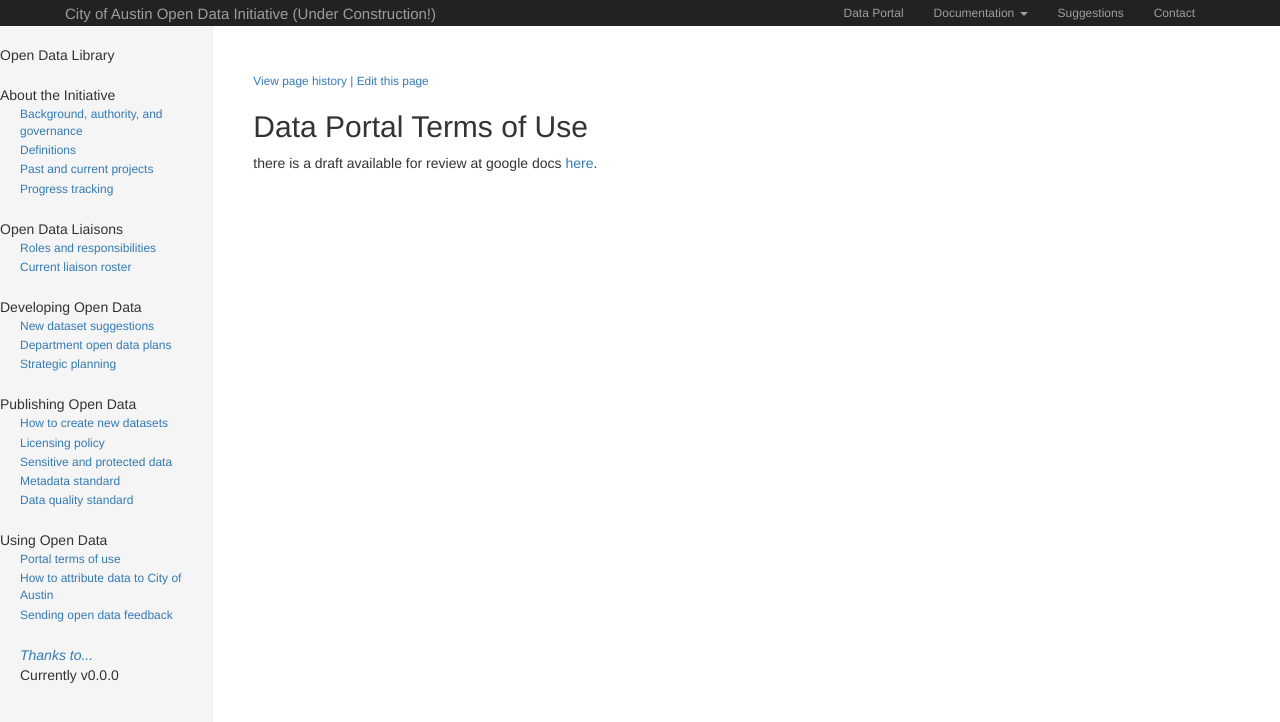
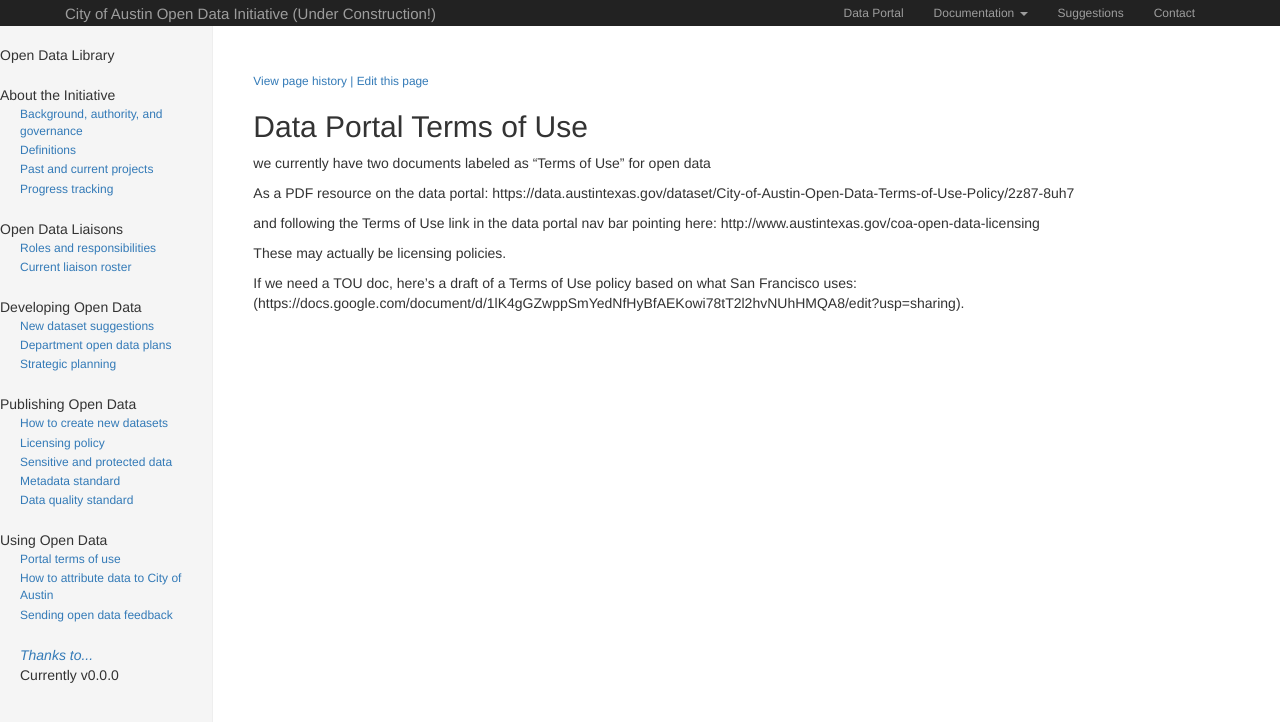
Before and after one commit to cityofaustin/open-data-manual, a Jekyll site: the page built from portal-terms-of-use.md, in a window 1280 px wide. Shown: the top 722 px of the page. Built offline with Jekyll 4.4.1, drawn with Linux system fonts in a browser that asks for light colours; nearby versions of some CDN libraries.

Commit message:
start untangling dataset licensing and portal terms of use

```diff
--- a/portal-terms-of-use.md
+++ b/portal-terms-of-use.md
@@ -4,4 +4,12 @@
 file: portal-terms-of-use.md
 ---
 
-there is a draft available for review at google docs [here](https://docs.google.com/document/d/1lK4gGZwppSmYedNfHyBfAEKowi78tT2l2hvNUhHMQA8/edit?usp=sharing).
+we currently have two documents labeled as "Terms of Use" for open data
+
+As a PDF resource on the data portal: https://data.austintexas.gov/dataset/City-of-Austin-Open-Data-Terms-of-Use-Policy/2z87-8uh7 <br>
+
+and following the Terms of Use link in the data portal nav bar pointing here: http://www.austintexas.gov/coa-open-data-licensing
+
+These may actually be licensing policies.
+
+If we need a TOU doc, here's a draft of a Terms of Use policy based on what San Francisco uses: (https://docs.google.com/document/d/1lK4gGZwppSmYedNfHyBfAEKowi78tT2l2hvNUhHMQA8/edit?usp=sharing).
```
